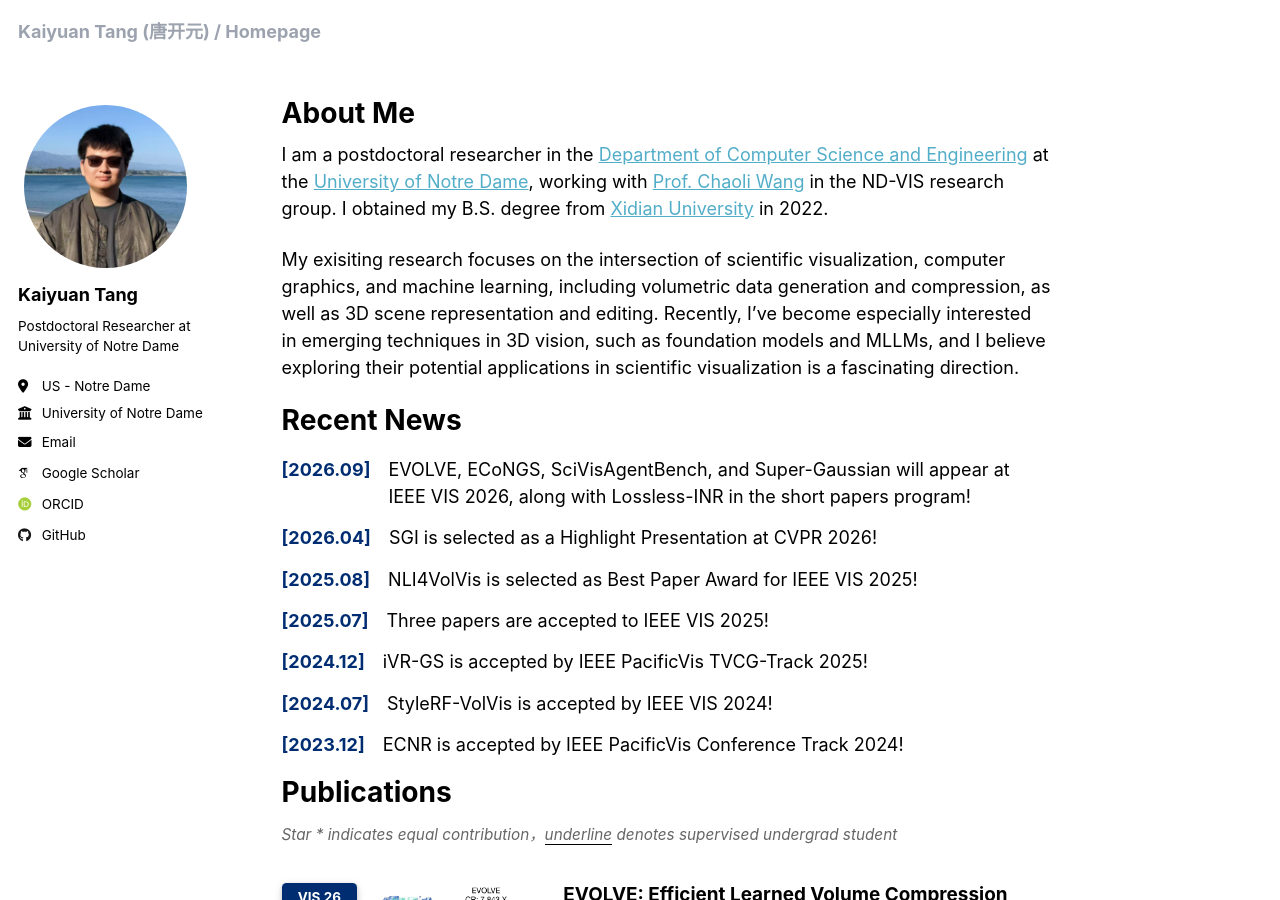
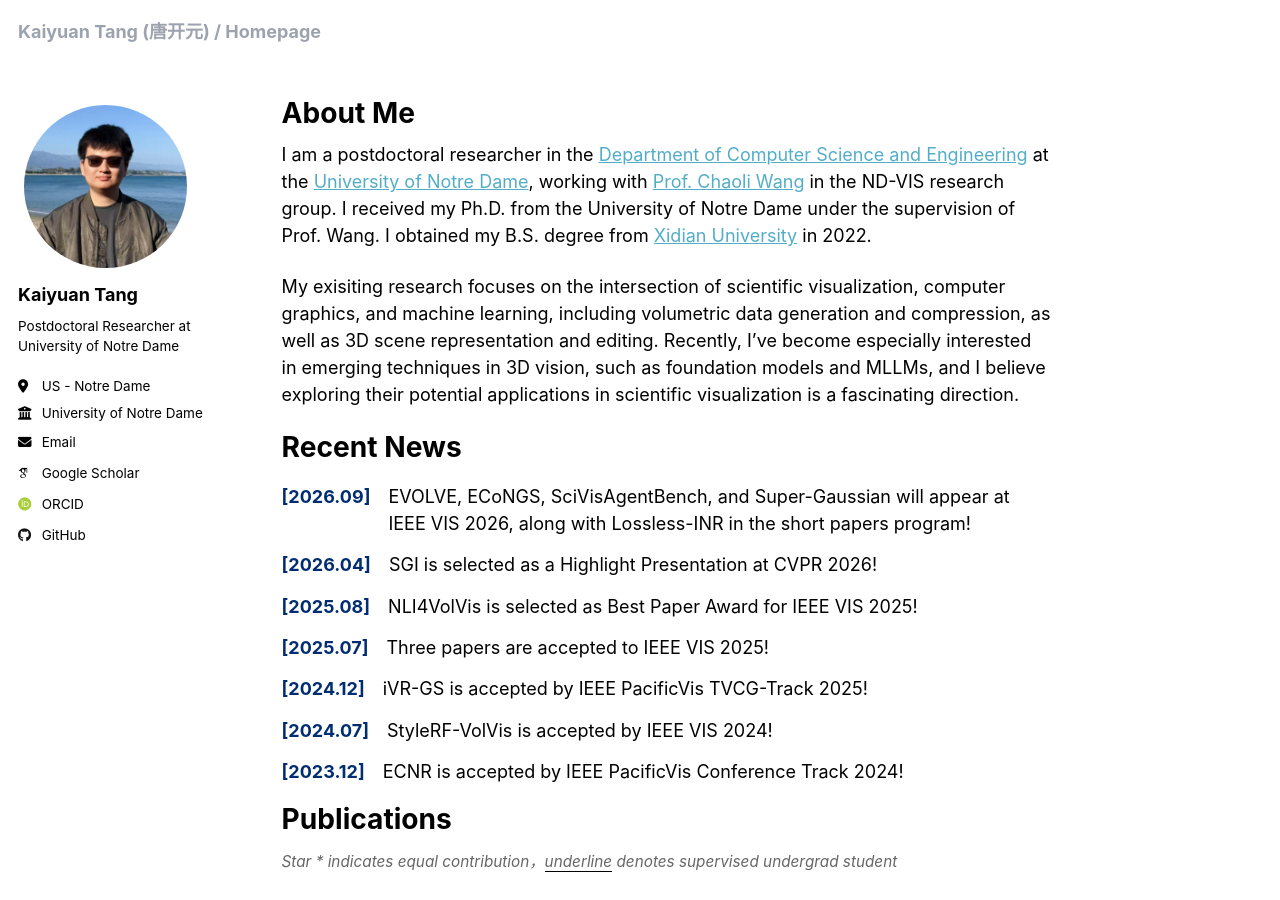
Before and after one commit to TouKaienn/TouKaienn.github.io, a Jekyll site: the page built from _pages/about.md, in a window 1280 px wide and 900 px high. Built offline with Jekyll 4.4.1, drawn with Linux system fonts in a browser that asks for light colours; some web fonts are replaced; a style sheet for code colours, icons or effects is not loaded.

Commit message:
Add doctoral education to homepage introduction

```diff
--- a/_pages/about.md
+++ b/_pages/about.md
@@ -7,7 +7,7 @@
   - /about.html
 ---
 
-I am a postdoctoral researcher in the [Department of Computer Science and Engineering](https://cse.nd.edu/) at the [University of Notre Dame](https://www.nd.edu/), working with [Prof. Chaoli Wang](https://sites.nd.edu/chaoli-wang/) in the ND-VIS research group. I obtained my B.S. degree from [Xidian University](https://en.xidian.edu.cn/) in 2022.
+I am a postdoctoral researcher in the [Department of Computer Science and Engineering](https://cse.nd.edu/) at the [University of Notre Dame](https://www.nd.edu/), working with [Prof. Chaoli Wang](https://sites.nd.edu/chaoli-wang/) in the ND-VIS research group. I received my Ph.D. from the University of Notre Dame under the supervision of Prof. Wang. I obtained my B.S. degree from [Xidian University](https://en.xidian.edu.cn/) in 2022.
 
 My exisiting research focuses on the intersection of scientific visualization, computer graphics, and machine learning, including volumetric data generation and compression, as well as 3D scene representation and editing. Recently, I've become especially interested in emerging techniques in 3D vision, such as foundation models and MLLMs, and I believe exploring their potential applications in scientific visualization is a fascinating direction.
 
```
